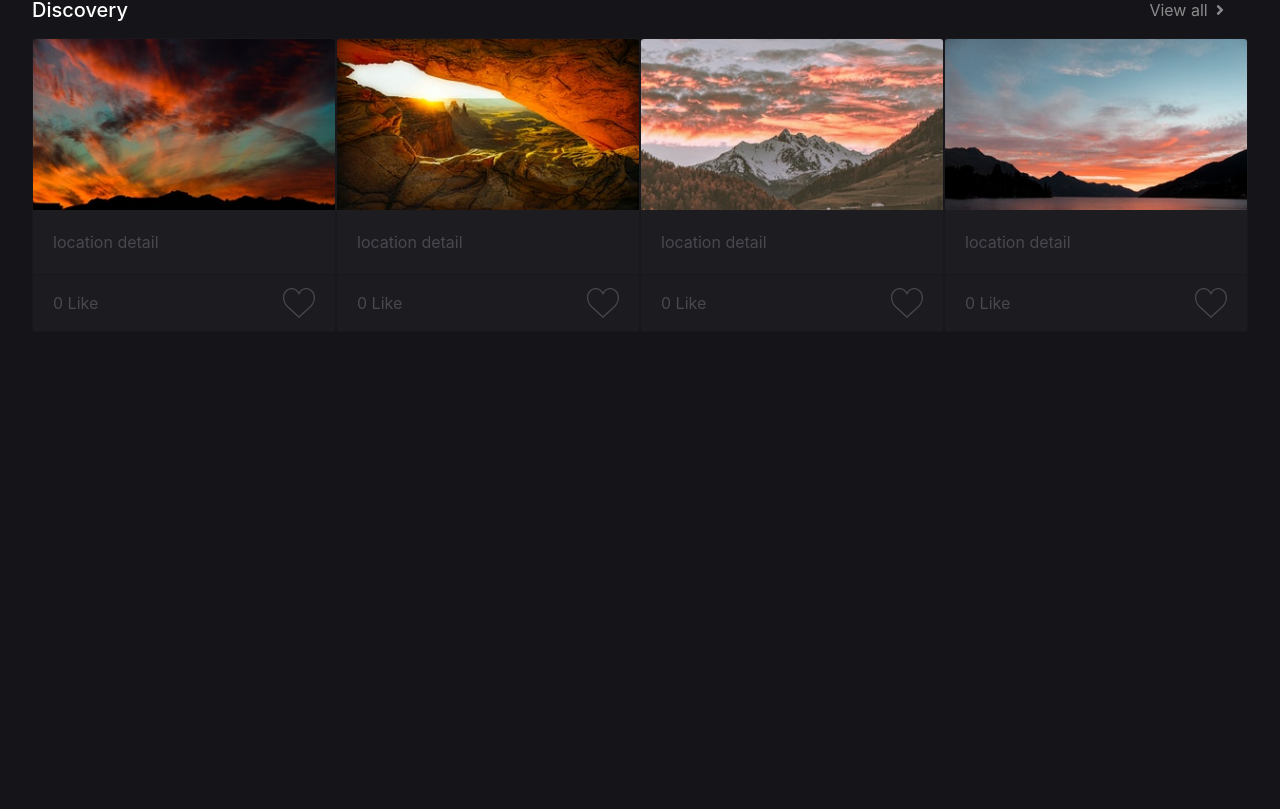
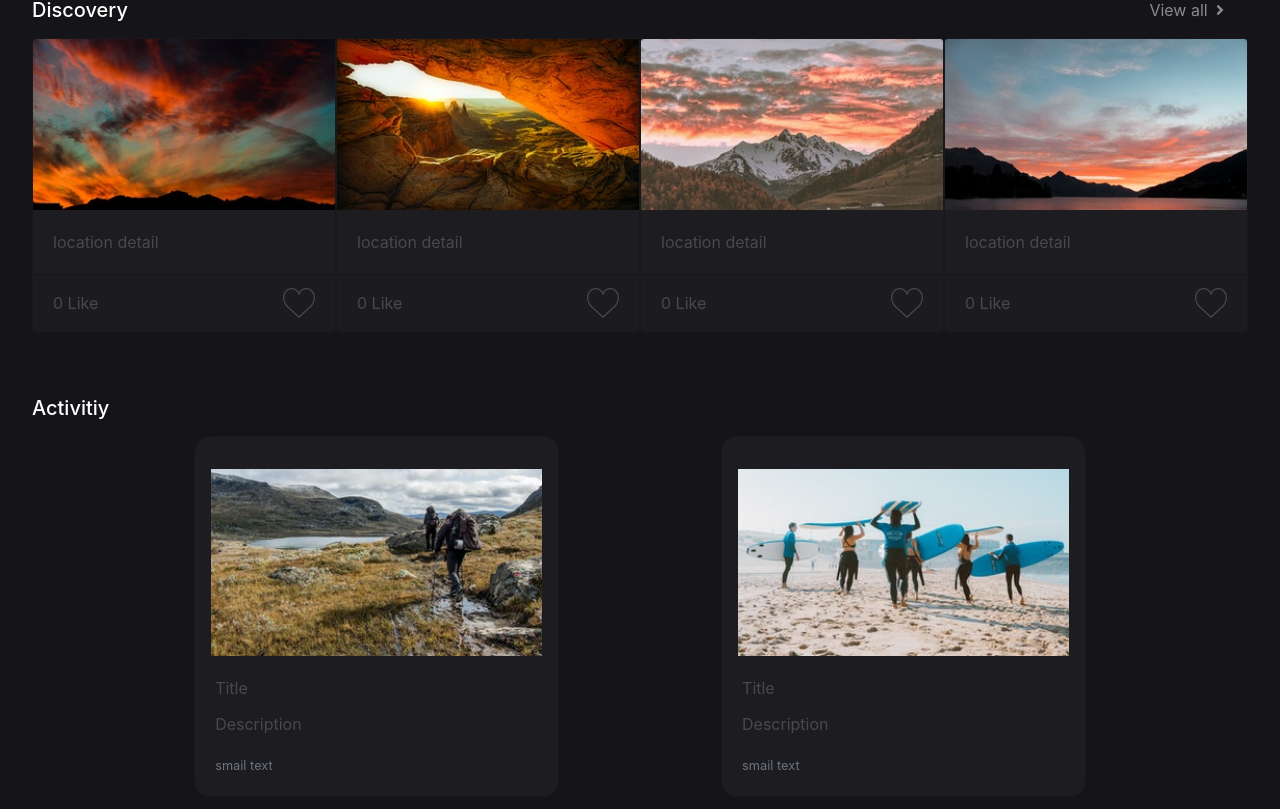
Before and after one commit to Noeypatt/Self-Learning_React, a React (Create React App) app: page / in a window 1280 px wide. Shown: the part 712-1521 px from the top of the page. Before the commit the page ends 1108 px from the top, so only its background shows below. Built offline with nearby package versions, Linux system fonts and the light colour scheme; a web font is replaced by a local one.

Commit message:
:lipstick:activity

```diff
--- a/src/components/activity.js
+++ b/src/components/activity.js
@@ -1,10 +1,49 @@
-import React  from 'react'
+import React from 'react'
+import { Card, CardBody, CardTitle, CardText, CardImg } from 'reactstrap';
+import Act from '../image/act1.jpg';
+import Act2 from '../image/act2.jpg';
 
 
 const Activitiy = () => {
+
+    const data = [
+        {
+            img: Act,
+            title: "Title",
+            text: "Description",
+            small: "smail text"
+        },
+        {
+            img: Act2,
+            title: "Title",
+            text: "Description",
+            small: "smail text"
+        },
+    ]
     return (
         <div className="warp-activitiy">
+            <div className="activitiy-title">
+                <h5>Activitiy</h5>
+            </div>
 
+            <div className="activitiy-content">
+                {
+                    data.map((item, index) => {
+                        return (
+                            <Card>
+                                <CardImg top width="100%" src={item.img} alt={`img-${index}`} />
+                                <CardBody>
+                                    <CardTitle>{item.title}</CardTitle>
+                                    <CardText>{item.text}</CardText>
+                                    <CardText>
+                                        <small className="text-muted">{item.small}</small>
+                                    </CardText>
+                                </CardBody>
+                            </Card>
+                        )
+                    })
+                }
+            </div>
         </div>
     )
 }
--- /dev/null
+++ b/src/style/activity.scss
@@ -0,0 +1,36 @@
+$color-bg: #1d1c21;
+$font-color-primary: #49484f;
+$font-color-seconary: white !important;
+
+.warp-activitiy {
+    width: 100%;
+    padding: 1rem 0;
+
+    .activitiy-title {
+        h5 {
+            color: $font-color-seconary;
+            margin-bottom: 1rem;
+        }
+    }
+
+    .activitiy-content {
+        display: flex;
+        justify-content: space-evenly;
+        width: 100%;
+
+        .card {
+            width: 30%;
+            background-color: $color-bg;
+            color: $font-color-primary;
+            border-radius: 1rem;
+            padding-top: 2rem;
+
+            img{
+                padding: 0 1rem;
+            }
+
+            .card-body {
+            }
+        }
+    }
+}
--- a/src/style/base.scss
+++ b/src/style/base.scss
@@ -1,6 +1,7 @@
 @import "./navbar.scss";
 @import "./header.scss";
 @import "./discovery.scss";
+@import "./activity.scss";
 
 body {
     background: #151418;
@@ -14,6 +15,6 @@ body {
     }
 }
 
-.warp-content{
+.warp-content {
     width: 100%;
 }
```
Also changed, not shown: src/image/act1.jpg (added), src/image/act2.jpg (added).
